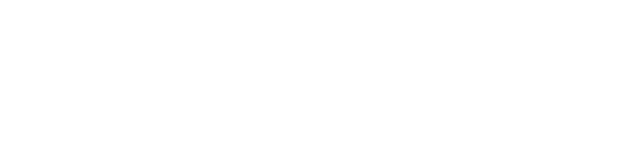
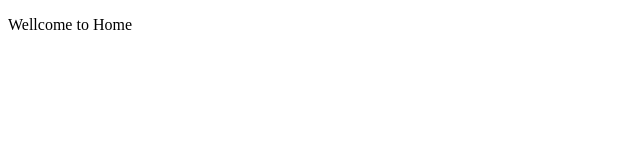
Before and after one commit to khalil72/superior, a plain HTML site: page index.html in a window 1280 px wide. Shown: the whole page, without its empty margins (0-640 px from the left). Drawn offline with Linux system fonts and the light colour scheme.

Commit message:
best of luck

```diff
--- a/index.html
+++ b/index.html
@@ -7,5 +7,6 @@
 </head>
 <body>
 
+    <p>Wellcome to Home</p>
 </body>
 </html>
```
